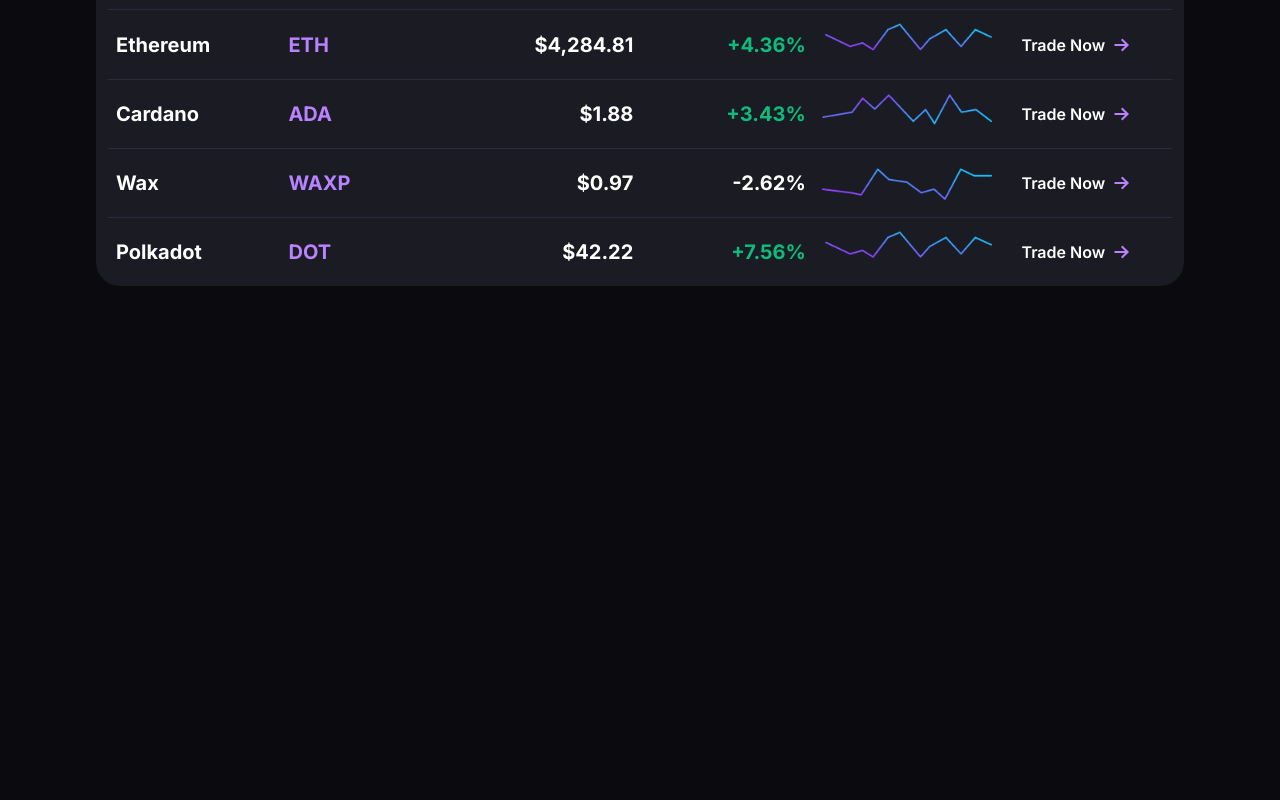
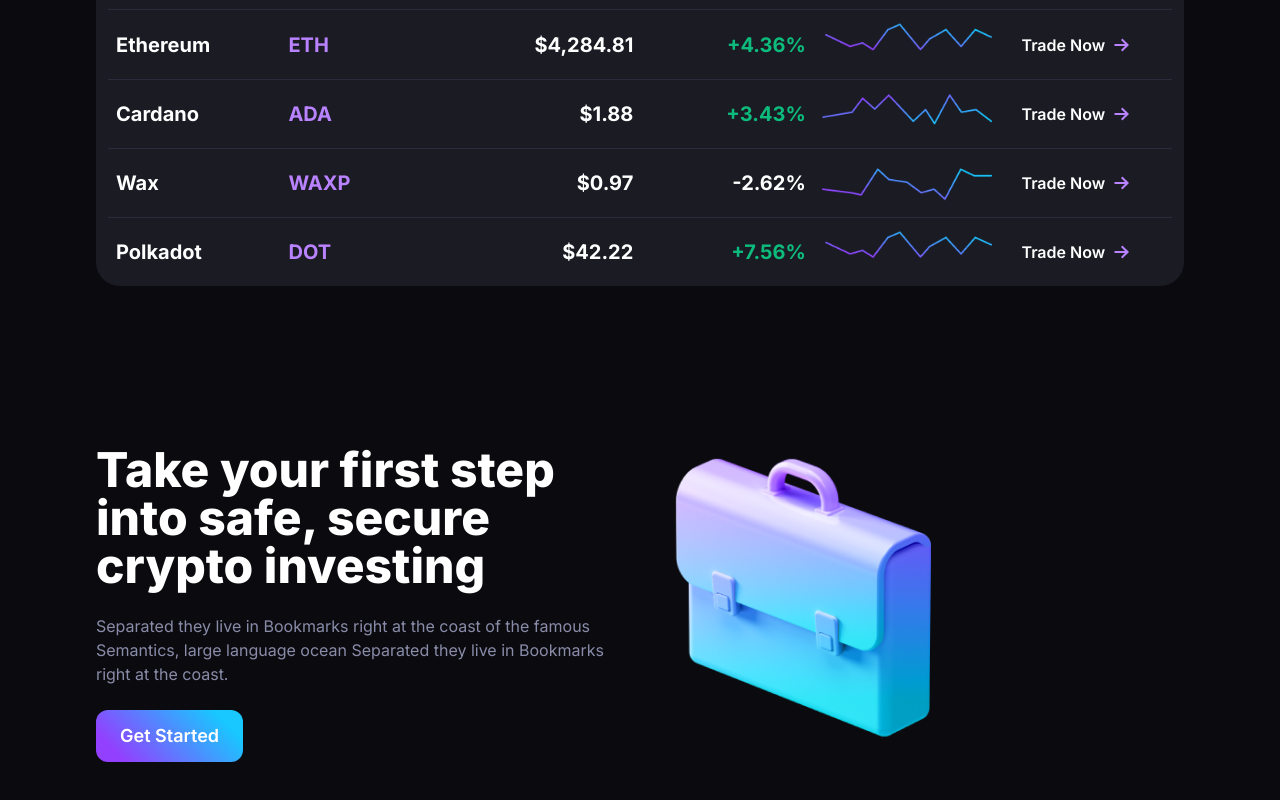
Before and after one commit to gift56/coinflip, a Vue app: page / in a window 1280 px wide. Shown: the part 2439-3239 px from the top of the page. Before the commit the page ends 2805 px from the top, so only its background shows below. Built offline with nearby package versions, Linux system fonts and the light colour scheme.

Commit message:
working on next section

```diff
--- a/src/views/HomeView.vue
+++ b/src/views/HomeView.vue
@@ -4,6 +4,7 @@ import Card from "../components/Card.vue";
 import Service from "../components/Service.vue";
 import Invest from "../components/Invest.vue";
 import Exchange from "../components/Exchange.vue";
+import Step from "../components/Step.vue";
 </script>
 
 <template>
@@ -13,5 +14,6 @@ import Exchange from "../components/Exchange.vue";
     <Invest />
     <Service />
     <Exchange />
+    <Step />
   </main>
 </template>
```
